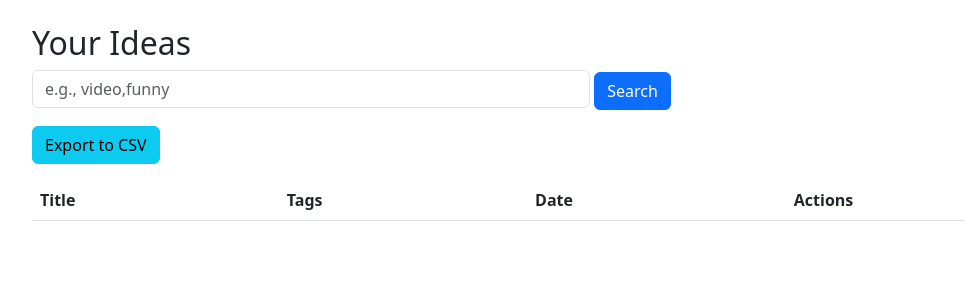
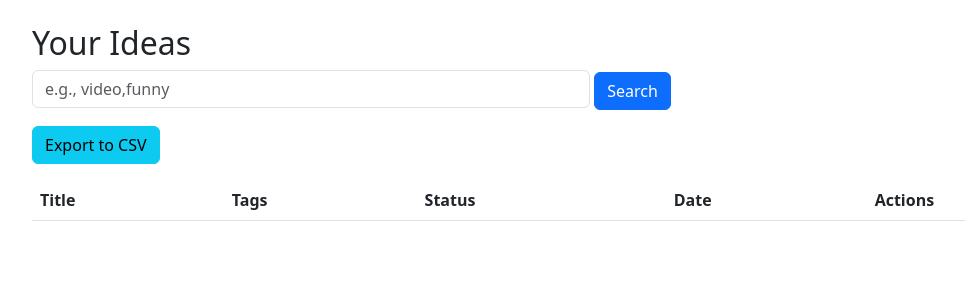
Before and after one commit to iba200/content-idea-hub, a Flask app: page / in a window 1280 px wide. Shown: the part 56-356 px from the top of the page, without its empty margins (50-1015 px from the left). Run offline with Flask 3, Linux system fonts and the light colour scheme; a user stored in the database is signed in; lists and menus that the app fills with data are empty.

Commit message:
Added idea status feature

```diff
--- a/app/forms.py
+++ b/app/forms.py
@@ -1,5 +1,5 @@
 from flask_wtf import FlaskForm
-from wtforms import StringField, PasswordField, SubmitField, TextAreaField
+from wtforms import StringField, PasswordField, SubmitField, TextAreaField, SelectField
 from wtforms.validators import DataRequired, Length
 
 class RegisterForm(FlaskForm):
@@ -17,6 +17,7 @@ class IdeaForm(FlaskForm):
     title = StringField('Title', validators=[DataRequired(), Length(min=1, max=100)])
     description = TextAreaField('Description', validators=[Length(max=500)])
     tags = StringField('Tags (comma-separated)', validators=[Length(max=200)])
+    status = SelectField('Status', choices=[('Draft', 'Draft'), ('To Film', 'To Film'), ('Published', 'Published')], default='Draft')
     submit = SubmitField('Save')
 
     def validate_tags(self, tags):
--- a/app/models.py
+++ b/app/models.py
@@ -40,6 +40,7 @@ class Idea(db.Model):
     title = db.Column(db.String(100), nullable=False)
     description = db.Column(db.Text)
     tags = db.Column(db.String(200))  # e.g., "video,funny,tech"
+    status = db.Column(db.String(20), default='Draft')  # Draft, To Film, Published
     timestamp = db.Column(db.DateTime, index=True, default=datetime.utcnow)
     user_id = db.Column(db.Integer, db.ForeignKey('user.id'), nullable=False)
 
--- a/app/routes.py
+++ b/app/routes.py
@@ -72,6 +72,7 @@ def new_idea():
     form = IdeaForm()
     if form.validate_on_submit():
         idea = Idea(title=form.title.data, description=form.description.data, tags=form.tags.data, author=current_user)
+        idea.status = form.status.data
         db.session.add(idea)
         db.session.commit()
         flash('Idea added!', 'success')
@@ -90,6 +91,7 @@ def edit_idea(id):
         idea.title = form.title.data
         idea.description = form.description.data
         idea.tags = form.tags.data
+        idea.status = form.status.data
         db.session.commit()
         flash('Idea updated!', 'success')
         return redirect(url_for('main.index'))
--- a/app/templates/idea_form.html
+++ b/app/templates/idea_form.html
@@ -10,6 +10,7 @@
     <div class="mb-3">{{ form.title.label }} {{ form.title(class="form-control") }}</div>
     <div class="mb-3">{{ form.description.label }} {{ form.description(class="form-control", rows=5) }}</div>
     <div class="mb-3">{{ form.tags.label }} {{ form.tags(class="form-control") }}</div>
+    <div class="mb-3">{{ form.status.label }} {{ form.status(class="form-control") }}</div>
     <button type="submit" class="btn btn-primary">{{ form.submit.label }}</button>
     <a href="{{ url_for('main.index') }}" class="btn btn-secondary">Cancel</a>
 </form>
--- a/app/templates/index.html
+++ b/app/templates/index.html
@@ -13,6 +13,7 @@
         <tr>
             <th>Title</th>
             <th>Tags</th>
+            <th>Status</th>
             <th>Date</th>
             <th>Actions</th>
         </tr>
@@ -21,16 +22,14 @@
         {% for idea in ideas %}
         <tr>
             <td>{{ idea.title }}</td>
-            <td>
-                {% for tag in idea.tags.split(',') %}
-                    <span class="badge bg-secondary">{{ tag }}</span>
-                {% endfor %}
-            </td>
+            <td>{% for tag in idea.tags.split(',') %}<span class="badge bg-secondary">{{ tag }}</span>{% endfor %}</td>
+            <td>{{ idea.status }}</td>
             <td>{{ idea.timestamp.strftime('%Y-%m-%d %H:%M') }}</td>
             <td>
                 <a href="{{ url_for('main.edit_idea', id=idea.id) }}" class="btn btn-primary btn-sm">Edit</a>
                 <form method="POST" action="{{ url_for('main.delete_idea', id=idea.id) }}" style="display:inline;">
-                    <button type="submit" class="btn btn-danger btn-sm" onclick="return confirm('Are you sure?');">Delete</button>
+                    <button type="submit" class="btn btn-danger btn-sm"
+                        onclick="return confirm('Are you sure?');">Delete</button>
                 </form>
             </td>
         </tr>
```
Also changed, not shown: migrations/versions/f8c9e74a59e3_added_status_to_idea.py (added, +32 -0 lines), instance/site.db.
